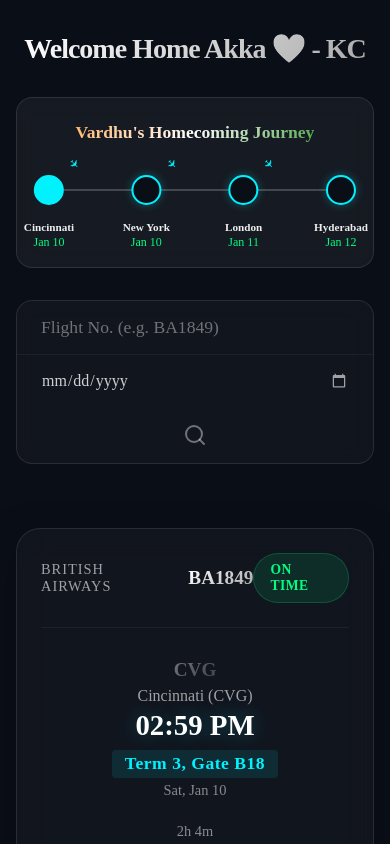
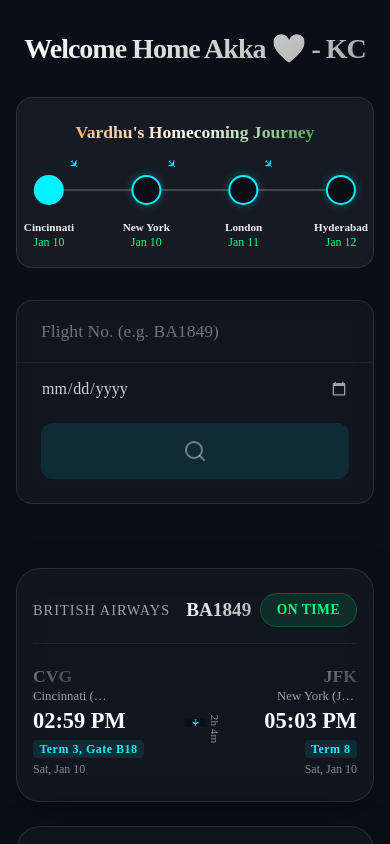
Before and after one commit to kc-writescode/FlightTracker, a Next.js app in the folder ProjectKC/: page / in a window 390 px wide. Shown: the top 844 px of the page. Built offline with nearby package versions, Linux system fonts and the light colour scheme; no server answers.

Commit message:
UI: Drastically improve mobile UX for search and flight cards

```diff
--- a/ProjectKC/src/components/FlightCard.module.css
+++ b/ProjectKC/src/components/FlightCard.module.css
@@ -180,7 +180,12 @@
 
 @media (max-width: 600px) {
     .card {
-        padding: 1.5rem;
+        padding: 1.5rem 1rem;
+    }
+
+    .header {
+        margin-bottom: 1.5rem;
+        padding-bottom: 1rem;
     }
 
     .flightNumber {
@@ -188,29 +193,67 @@
     }
 
     .route {
-        grid-template-columns: 1fr;
-        gap: 1.5rem;
-        text-align: center;
+        grid-template-columns: 1fr 40px 1fr;
+        gap: 0.5rem;
+        text-align: left;
     }
 
     .location.arrival {
-        align-items: center;
-        text-align: center;
+        align-items: flex-end;
+        text-align: right;
     }
 
     .location {
-        align-items: center;
+        align-items: flex-start;
     }
 
     .time {
-        font-size: 1.8rem;
+        font-size: 1.4rem;
+        text-shadow: none;
     }
 
     .code {
-        font-size: 1.2rem;
+        font-size: 1.1rem;
+        margin-bottom: 0.2rem;
+    }
+
+    .city {
+        font-size: 0.8rem;
+        white-space: nowrap;
+        overflow: hidden;
+        text-overflow: ellipsis;
+        max-width: 80px;
+    }
+
+    .terminal {
+        font-size: 0.75rem;
+        padding: 0.1rem 0.4rem;
+        margin-top: 0.4rem;
+    }
+
+    .date {
+        font-size: 0.75rem;
     }
 
     .visualPath {
-        display: none;
+        display: flex;
+        height: 100%;
+        width: 1px;
+        background: rgba(255, 255, 255, 0.1);
+        margin: 0 auto;
+    }
+
+    .planeIcon {
+        transform: translate(-50%, -50%) rotate(90deg);
+        font-size: 10px;
+        padding: 5px 0;
+    }
+
+    .duration {
+        font-size: 0.7rem;
+        position: absolute;
+        width: 100px;
+        text-align: center;
+        transform: rotate(90deg) translateY(-20px);
     }
 }
--- a/ProjectKC/src/components/SearchInput.module.css
+++ b/ProjectKC/src/components/SearchInput.module.css
@@ -99,12 +99,11 @@
         flex-direction: column;
         align-items: stretch;
         border-radius: 16px;
-        padding-bottom: 3.5rem;
-        /* Space for search icon */
+        padding-bottom: 0.5rem;
     }
 
     .input {
-        padding: 1rem 1.5rem;
+        padding: 1.25rem 1.5rem;
         font-size: 1.1rem;
         border-bottom: 1px solid rgba(255, 255, 255, 0.05);
     }
@@ -113,6 +112,7 @@
         padding: 1rem 1.5rem;
         width: 100%;
         min-width: 0;
+        height: auto;
     }
 
     .divider {
@@ -120,9 +120,16 @@
     }
 
     .searchIcon {
-        right: 50%;
-        transform: translateX(50%);
-        bottom: 1rem;
+        position: relative;
+        right: auto;
+        bottom: auto;
         top: auto;
+        transform: none;
+        margin: 0.5rem 1.5rem 1rem;
+        padding: 1rem;
+        background: rgba(0, 242, 255, 0.1);
+        border-radius: 12px;
+        width: auto;
+        justify-content: center;
     }
 }
```
